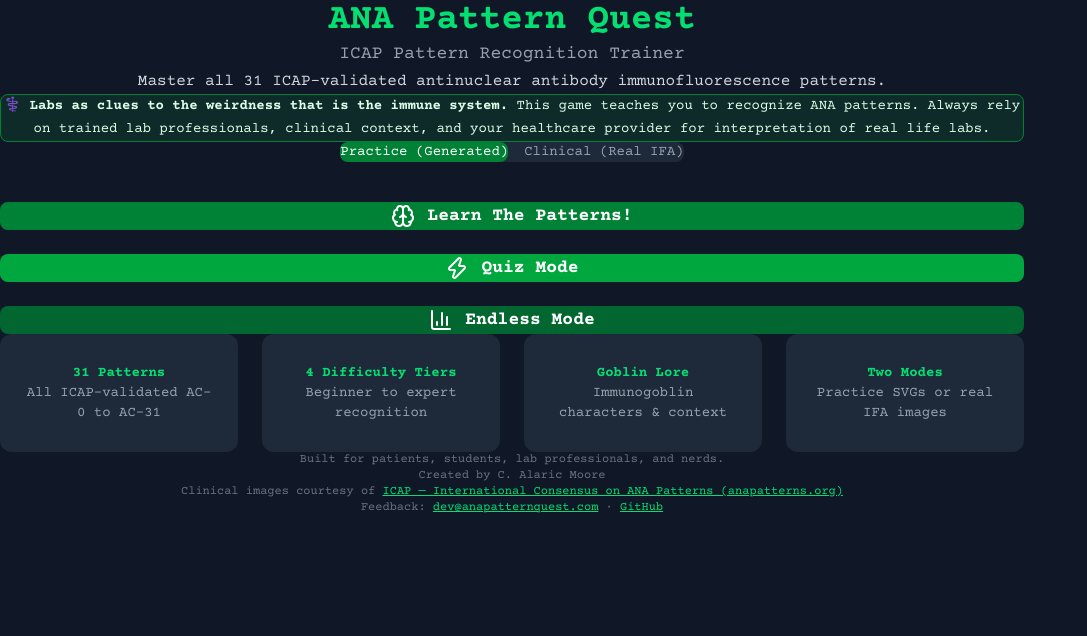
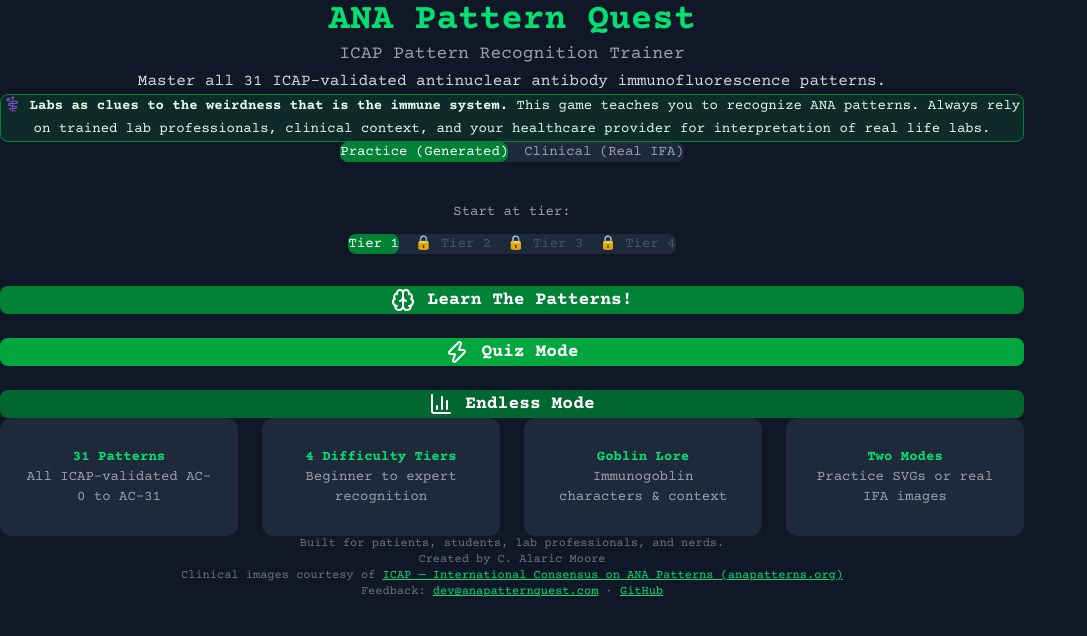
Before and after one commit to alaricmoore/ana-pattern-quest, a React (Vite) app: page / in a window 1280 px wide. Shown: the top 636 px of the page, without its empty margins (0-1087 px from the left). Built offline with nearby package versions, Linux system fonts and the light colour scheme.

Commit message:
fixed tier game play bug

```diff
--- a/src/ANAPatternGame.jsx
+++ b/src/ANAPatternGame.jsx
@@ -1000,7 +1000,18 @@ function ANAPatternGame() {
   const [difficulty, setDifficulty] = useState('practice'); // 'practice' (SVG) or 'clinical' (real images)
   const [currentPatternIndex, setCurrentPatternIndex] = useState(0);
   const [quizTier, setQuizTier] = useState(1);
-  const [unlockedTiers, setUnlockedTiers] = useState([1]);
+  const [unlockedTiers, setUnlockedTiers] = useState(() => {
+    try {
+      const saved = localStorage.getItem('ana-quest:unlockedTiers');
+      if (saved) {
+        const parsed = JSON.parse(saved);
+        if (Array.isArray(parsed) && parsed.every(n => Number.isInteger(n) && n >= 1 && n <= 4)) {
+          return parsed;
+        }
+      }
+    } catch (e) {}
+    return [1];
+  });
   const [quizScore, setQuizScore] = useState(0);
   const [quizStreak, setQuizStreak] = useState(0);
   const [endlessScore, setEndlessScore] = useState(0);
@@ -1010,6 +1021,7 @@ function ANAPatternGame() {
   const [quizPattern1, setQuizPattern1] = useState(null);
   const [quizPattern2, setQuizPattern2] = useState(null);
   const [quizQuestion, setQuizQuestion] = useState('');
+  const [menuStartTier, setMenuStartTier] = useState(1);
 
   const tierPatterns = useMemo(() => {
     return PATTERNS.filter(p => p.tier <= quizTier).sort(() => Math.random() - 0.5);
@@ -1038,20 +1050,28 @@ function ANAPatternGame() {
     }
   }, [mode, quizTier, generateQuizQuestion]);
 
+  useEffect(() => {
+    try {
+      localStorage.setItem('ana-quest:unlockedTiers', JSON.stringify(unlockedTiers));
+    } catch (e) {}
+  }, [unlockedTiers]);
+
   const handleLearnMode = () => {
     setMode('learn');
     setCurrentPatternIndex(0);
   };
 
-  const handleQuizMode = () => {
+  const handleQuizMode = (startTier = 1) => {
     setMode('quiz');
-    setQuizTier(1);
+    setQuizTier(startTier);
     setQuizScore(0);
     setQuizStreak(0);
   };
 
-  const handleEndlessMode = () => {
+  const handleEndlessMode = (startTier) => {
+    const tier = startTier ?? Math.max(...unlockedTiers);
     setMode('endless');
+    setQuizTier(tier);
     setEndlessScore(0);
     setEndlessStreak(0);
   };
@@ -1071,11 +1091,18 @@ function ANAPatternGame() {
       const newStreak = quizStreak + 1;
       const points = calcPoints(quizPattern1, newStreak);
       setQuizScore(quizScore + points);
-      setQuizStreak(newStreak);
-      setFeedback(`Correct! +${points}pts — ${quizPattern1.name} (${quizPattern1.id}) — ${quizPattern1.keyFeature}`);
-
-      if (newStreak >= 5 && quizTier < 4 && !unlockedTiers.includes(quizTier + 1)) {
-        setUnlockedTiers([...unlockedTiers, quizTier + 1]);
+
+      if (newStreak >= 5 && quizTier < 4) {
+        const nextTier = quizTier + 1;
+        if (!unlockedTiers.includes(nextTier)) {
+          setUnlockedTiers([...unlockedTiers, nextTier]);
+        }
+        setQuizTier(nextTier);
+        setQuizStreak(0);
+        setFeedback(`Correct! +${points}pts — ${quizPattern1.name} (${quizPattern1.id}). 🎉 Level up! Now on Tier ${nextTier}.`);
+      } else {
+        setQuizStreak(newStreak);
+        setFeedback(`Correct! +${points}pts — ${quizPattern1.name} (${quizPattern1.id}) — ${quizPattern1.keyFeature}`);
       }
     } else {
       setQuizStreak(0);
@@ -1096,8 +1123,19 @@ function ANAPatternGame() {
       const newStreak = endlessStreak + 1;
       const points = calcPoints(quizPattern1, newStreak);
       setEndlessScore(endlessScore + points);
-      setEndlessStreak(newStreak);
-      setEndlessFeedback(`Correct! +${points}pts — ${quizPattern1.name} (${quizPattern1.id}) — ${quizPattern1.keyFeature}`);
+
+      if (newStreak >= 5 && quizTier < 4) {
+        const nextTier = quizTier + 1;
+        if (!unlockedTiers.includes(nextTier)) {
+          setUnlockedTiers([...unlockedTiers, nextTier]);
+        }
+        setQuizTier(nextTier);
+        setEndlessStreak(0);
+        setEndlessFeedback(`Correct! +${points}pts — ${quizPattern1.name} (${quizPattern1.id}). 🎉 Level up! Now on Tier ${nextTier}.`);
+      } else {
+        setEndlessStreak(newStreak);
+        setEndlessFeedback(`Correct! +${points}pts — ${quizPattern1.name} (${quizPattern1.id}) — ${quizPattern1.keyFeature}`);
+      }
     } else {
       setEndlessStreak(0);
       const confusedWith = quizPattern1.confusedWith.includes(answer) ? `(commonly confused with ${quizPattern1.name})` : '';
@@ -1233,7 +1271,27 @@ function ANAPatternGame() {
                 <Flame size={18} className="inline mr-2 text-green-400" />
                 Streak: {quizStreak}
               </div>
-              <div className="bg-green-900 px-4 py-2 rounded">Tier {quizTier}</div>
+              <div className="flex gap-1 bg-gray-800 rounded-lg p-1">
+                {[1, 2, 3, 4].map(t => {
+                  const locked = !unlockedTiers.includes(t);
+                  const active = quizTier === t;
+                  return (
+                    <button
+                      key={t}
+                      onClick={() => {
+                        if (locked) return;
+                        setQuizTier(t);
+                        setQuizStreak(0);
+                      }}
+                      disabled={locked}
+                      title={locked ? 'Locked — reach a 5-streak at the previous tier' : `Switch to Tier ${t}`}
+                      className={`px-3 py-1 rounded text-sm transition ${active ? 'bg-green-700 text-white' : locked ? 'text-gray-600 cursor-not-allowed' : 'text-gray-400 hover:text-white'}`}
+                    >
+                      {locked ? `🔒${t}` : `T${t}`}
+                    </button>
+                  );
+                })}
+              </div>
             </div>
           </div>
 
@@ -1331,6 +1389,27 @@ function ANAPatternGame() {
               <div className="bg-gray-800 px-4 py-2 rounded">
                 <Flame size={18} className="inline mr-2 text-green-400" />
                 Streak: {endlessStreak}
+              </div>
+              <div className="flex gap-1 bg-gray-800 rounded-lg p-1">
+                {[1, 2, 3, 4].map(t => {
+                  const locked = !unlockedTiers.includes(t);
+                  const active = quizTier === t;
+                  return (
+                    <button
+                      key={t}
+                      onClick={() => {
+                        if (locked) return;
+                        setQuizTier(t);
+                        setEndlessStreak(0);
+                      }}
+                      disabled={locked}
+                      title={locked ? 'Locked — reach a 5-streak at the previous tier' : `Switch to Tier ${t}`}
+                      className={`px-3 py-1 rounded text-sm transition ${active ? 'bg-green-700 text-white' : locked ? 'text-gray-600 cursor-not-allowed' : 'text-gray-400 hover:text-white'}`}
+                    >
+                      {locked ? `🔒${t}` : `T${t}`}
+                    </button>
+                  );
+                })}
               </div>
             </div>
           </div>
@@ -1510,6 +1589,29 @@ function ANAPatternGame() {
           </div>
         </div>
 
+        <div style={{ marginBottom: '32px' }}>
+          <p className="text-sm text-gray-400" style={{ marginBottom: '12px' }}>Start at tier:</p>
+          <div className="button-row justify-center">
+            <div className="button-row bg-gray-800 rounded-lg p-2">
+              {[1, 2, 3, 4].map(t => {
+                const locked = !unlockedTiers.includes(t);
+                const active = menuStartTier === t;
+                return (
+                  <button
+                    key={t}
+                    onClick={() => !locked && setMenuStartTier(t)}
+                    disabled={locked}
+                    title={locked ? 'Reach a 5-streak at the previous tier to unlock' : `Tier ${t}`}
+                    className={`px-4 py-2 rounded-lg text-sm transition ${active ? 'bg-green-700 text-white' : locked ? 'text-gray-600 cursor-not-allowed' : 'text-gray-400 hover:text-white'}`}
+                  >
+                    {locked ? `🔒 Tier ${t}` : `Tier ${t}`}
+                  </button>
+                );
+              })}
+            </div>
+          </div>
+        </div>
+
         <div className="button-stack mb-16">
           <button
             onClick={handleLearnMode}
@@ -1519,14 +1621,14 @@ function ANAPatternGame() {
           </button>
 
           <button
-            onClick={handleQuizMode}
+            onClick={() => handleQuizMode(menuStartTier)}
             className="w-full py-5 bg-green-600 rounded-lg hover:bg-green-500 font-bold text-lg flex items-center justify-center gap-3 transition transform hover:scale-105"
           >
             <Zap size={24} /> Quiz Mode
           </button>
 
           <button
-            onClick={handleEndlessMode}
+            onClick={() => handleEndlessMode(menuStartTier)}
             className="w-full py-5 bg-green-800 rounded-lg hover:bg-green-700 font-bold text-lg flex items-center justify-center gap-3 transition transform hover:scale-105"
           >
             <BarChart3 size={24} /> Endless Mode
```
